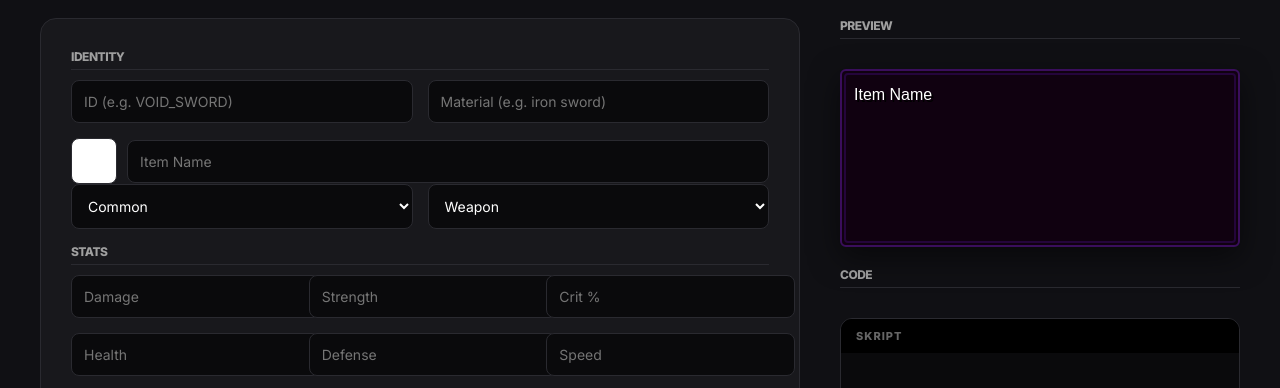
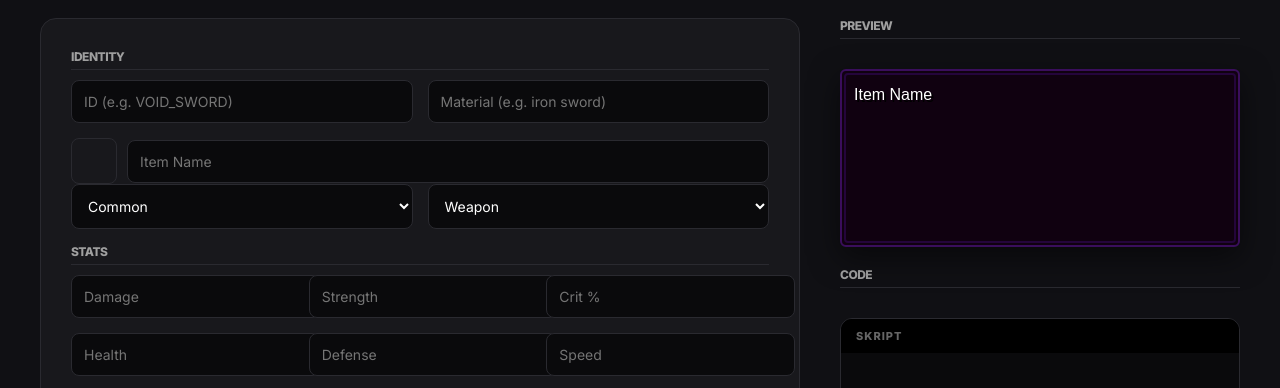
Before and after one commit to HugeAdventure/brume-admin, a website: page public/index.html in a window 1280 px wide. Shown: the part 377-765 px from the top of the page. Drawn offline with Linux system fonts and the light colour scheme; a web font is replaced by a local one.

Commit message:
Remove inline background style from swatch div

```diff
--- a/public/index.html
+++ b/public/index.html
@@ -60,7 +60,7 @@
                         </div>
 
                         <div class="color-input-group">
-                            <div class="swatch" id="swatch-name" style="background:#fff" onclick="ops.openColor('gen-name')"></div>
+                            <div class="swatch" id="swatch-name" onclick="ops.openColor('gen-name')"></div>
                             <input type="text" id="gen-name" placeholder="Item Name" oninput="ops.live()">
                         </div>
 
```
